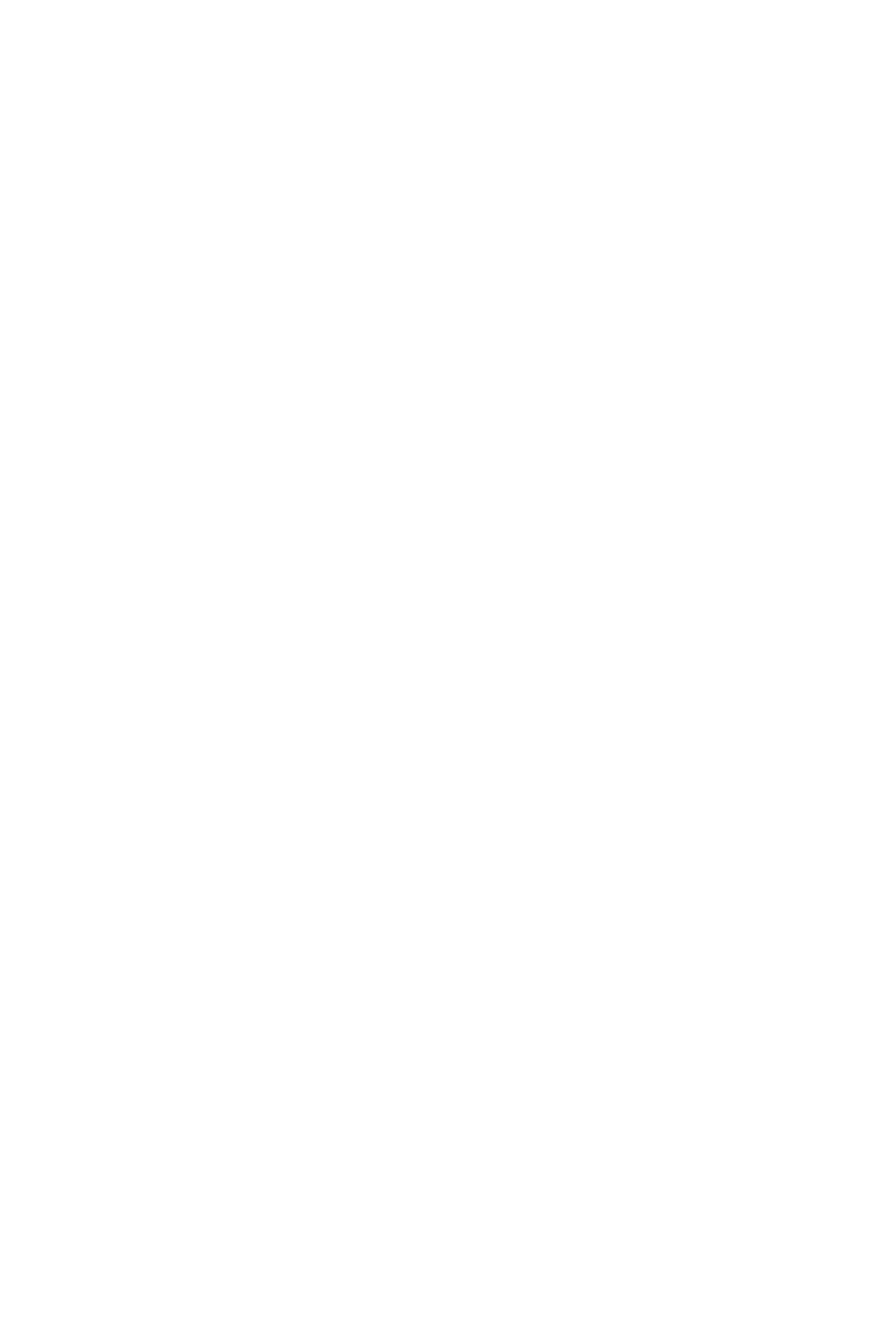
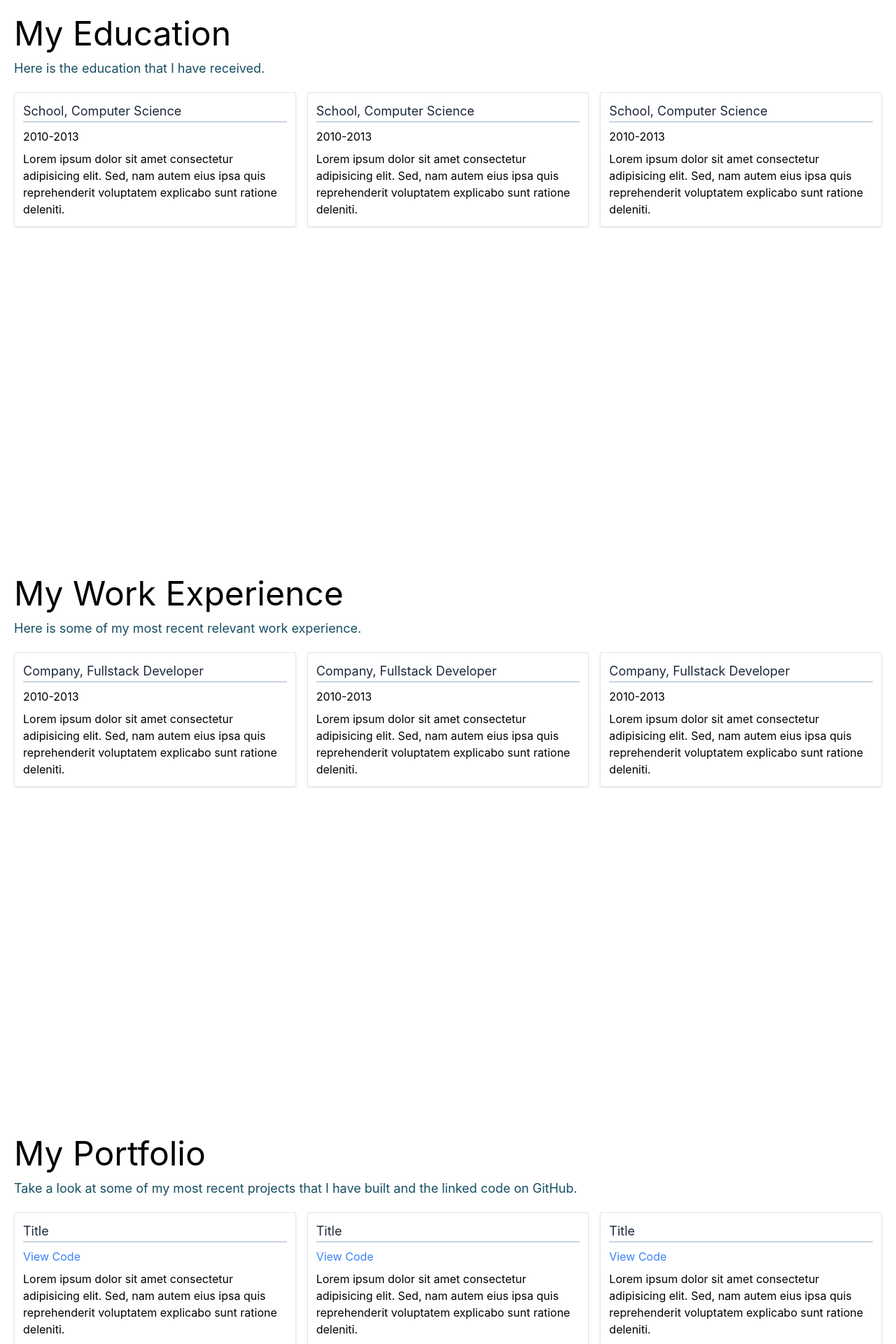
Before and after one commit to b-emrekalkan/fullstack-portfolio, a React (Create React App) app: page / in a window 1280 px wide. Shown: the part 880-2800 px from the top of the page at 70% size. Before the commit the page ends 904 px from the top, so only its background shows below. Built offline with nearby package versions, Linux system fonts and the light colour scheme.

Commit message:
portfolio section added

```diff
--- a/src/App.js
+++ b/src/App.js
@@ -5,10 +5,12 @@ function App() {
   return (
    <>
     <Navbar/>
+
+    {/* PROFILE CARD STARTED */}
     <div className="h-screen">
       <div className="w-2/4 m-auto mt-10 mb-3">
         <h1 className='text-5xl mb-3'>Test Tester</h1>
-        <p className="text-2xl text/cyan-900 ml-2">Frontend Developer</p>
+        <p className="text-2xl text/cyan-900 ml-2">Fullstack Developer</p>
       </div>
 
       <div className="flex space-between w-2/4 m-auto py-5 border rounded-sm px-3 shadow">
@@ -19,6 +21,89 @@ function App() {
         </div>
       </div>
     </div>
+    {/* PROFILE CARD FINISHED */}
+
+
+    {/* EDUCATION CARD STARTED */}
+    <div className='h-screen'>
+      <div className='mb-5 mx-5'>
+        <h1 className='text-5xl mb-3'>My Education</h1>
+        <p className="text-lg text-cyan-900 ">Here is the education that I have received.</p>
+      </div>
+
+      <div className="grid grid-cols-3 gap-4 mx-5">
+        <div className="border rounded-sm p-3 shadow">
+          <h3 className='text-lg border-b-2 border-slate-300 text-slate-800'>School, Computer Science</h3>
+          <h5 className="py-2">2010-2013</h5>
+          <p>Lorem ipsum dolor sit amet consectetur adipisicing elit. Sed, nam autem eius ipsa quis reprehenderit voluptatem explicabo sunt ratione deleniti.</p>
+        </div>
+        <div className="border rounded-sm p-3 shadow">
+          <h3 className='text-lg border-b-2 border-slate-300 text-slate-800'>School, Computer Science</h3>
+          <h5 className="py-2">2010-2013</h5>
+          <p>Lorem ipsum dolor sit amet consectetur adipisicing elit. Sed, nam autem eius ipsa quis reprehenderit voluptatem explicabo sunt ratione deleniti.</p>
+        </div>
+        <div className="border rounded-sm p-3 shadow">
+          <h3 className='text-lg border-b-2 border-slate-300 text-slate-800'>School, Computer Science</h3>
+          <h5 className="py-2">2010-2013</h5>
+          <p>Lorem ipsum dolor sit amet consectetur adipisicing elit. Sed, nam autem eius ipsa quis reprehenderit voluptatem explicabo sunt ratione deleniti.</p>
+        </div>
+      </div>
+    </div>
+    {/* EDUCATION CARD FINISHED */}
+
+    {/* WORK EXPERIENCE STARTED */}
+    <div className='h-screen'>
+      <div className='mb-5 mx-5'>
+        <h1 className='text-5xl mb-3'>My Work Experience</h1>
+        <p className="text-lg text-cyan-900 ">Here is some of my most recent relevant work experience.</p>
+      </div>
+
+      <div className="grid grid-cols-3 gap-4 mx-5">
+        <div className="border rounded-sm p-3 shadow">
+          <h3 className='text-lg border-b-2 border-slate-300 text-slate-800'>Company, Fullstack Developer</h3>
+          <h5 className="py-2">2010-2013</h5>
+          <p>Lorem ipsum dolor sit amet consectetur adipisicing elit. Sed, nam autem eius ipsa quis reprehenderit voluptatem explicabo sunt ratione deleniti.</p>
+        </div>
+        <div className="border rounded-sm p-3 shadow">
+          <h3 className='text-lg border-b-2 border-slate-300 text-slate-800'>Company, Fullstack Developer</h3>
+          <h5 className="py-2">2010-2013</h5>
+          <p>Lorem ipsum dolor sit amet consectetur adipisicing elit. Sed, nam autem eius ipsa quis reprehenderit voluptatem explicabo sunt ratione deleniti.</p>
+        </div>
+        <div className="border rounded-sm p-3 shadow">
+          <h3 className='text-lg border-b-2 border-slate-300 text-slate-800'>Company, Fullstack Developer</h3>
+          <h5 className="py-2">2010-2013</h5>
+          <p>Lorem ipsum dolor sit amet consectetur adipisicing elit. Sed, nam autem eius ipsa quis reprehenderit voluptatem explicabo sunt ratione deleniti.</p>
+        </div>
+      </div>
+    </div>
+    {/* WORK EXPERIENCE FINISHED */}
+
+    {/* PORTFOLIO STARTED */}
+    <div className='h-screen'>
+      <div className='mb-5 mx-5'>
+        <h1 className='text-5xl mb-3'>My Portfolio</h1>
+        <p className="text-lg text-cyan-900 ">Take a look at some of my most recent projects that I have built and the linked code on GitHub.</p>
+      </div>
+
+      <div className="grid grid-cols-3 gap-4 mx-5">
+        <div className="border rounded-sm p-3 shadow">
+          <h3 className='text-lg border-b-2 border-slate-300 text-slate-800'>Title</h3>
+          <h5 className="py-2 text-blue-500 hover:text-700 transition cursor-pointer">View Code</h5>
+          <p>Lorem ipsum dolor sit amet consectetur adipisicing elit. Sed, nam autem eius ipsa quis reprehenderit voluptatem explicabo sunt ratione deleniti.</p>
+        </div>
+        <div className="border rounded-sm p-3 shadow">
+          <h3 className='text-lg border-b-2 border-slate-300 text-slate-800'>Title</h3>
+          <h5 className="py-2 text-blue-500 hover:text-700 transition cursor-pointer">View Code</h5>
+          <p>Lorem ipsum dolor sit amet consectetur adipisicing elit. Sed, nam autem eius ipsa quis reprehenderit voluptatem explicabo sunt ratione deleniti.</p>
+        </div>
+        <div className="border rounded-sm p-3 shadow">
+          <h3 className='text-lg border-b-2 border-slate-300 text-slate-800'>Title</h3>
+          <h5 className="py-2 text-blue-500 hover:text-700 transition cursor-pointer">View Code</h5>
+          <p>Lorem ipsum dolor sit amet consectetur adipisicing elit. Sed, nam autem eius ipsa quis reprehenderit voluptatem explicabo sunt ratione deleniti.</p>
+        </div>
+      </div>
+    </div>
+    {/* PORTFOLIO FINISHED */}
    </>
   );
 }
```
